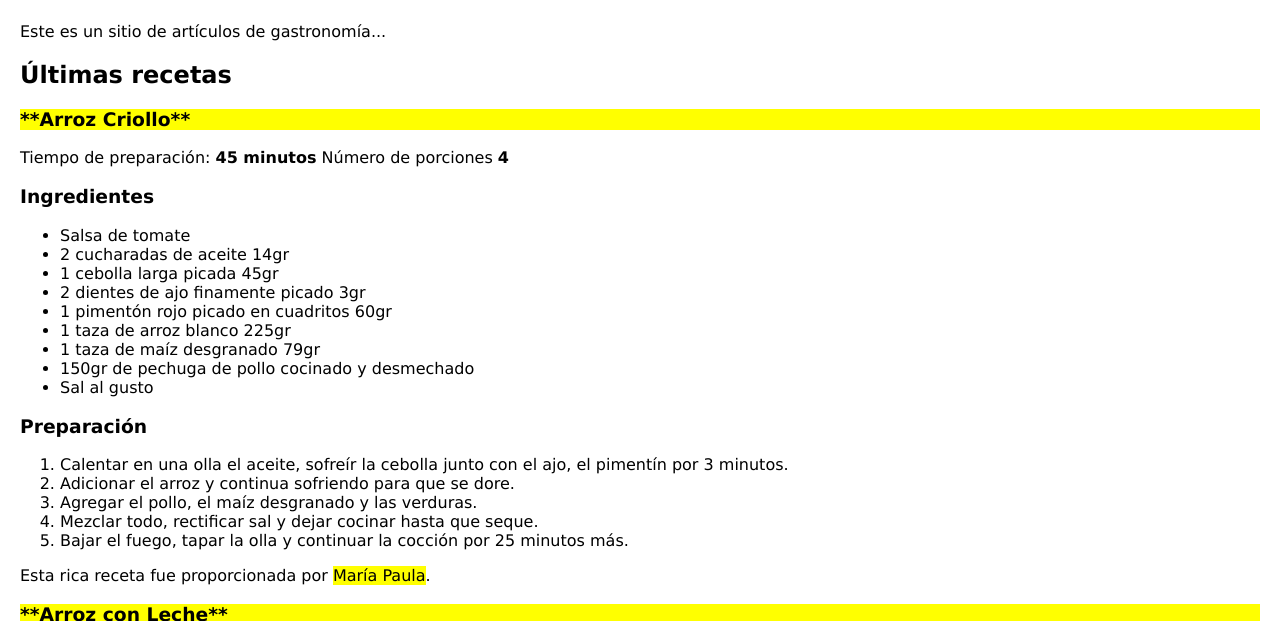
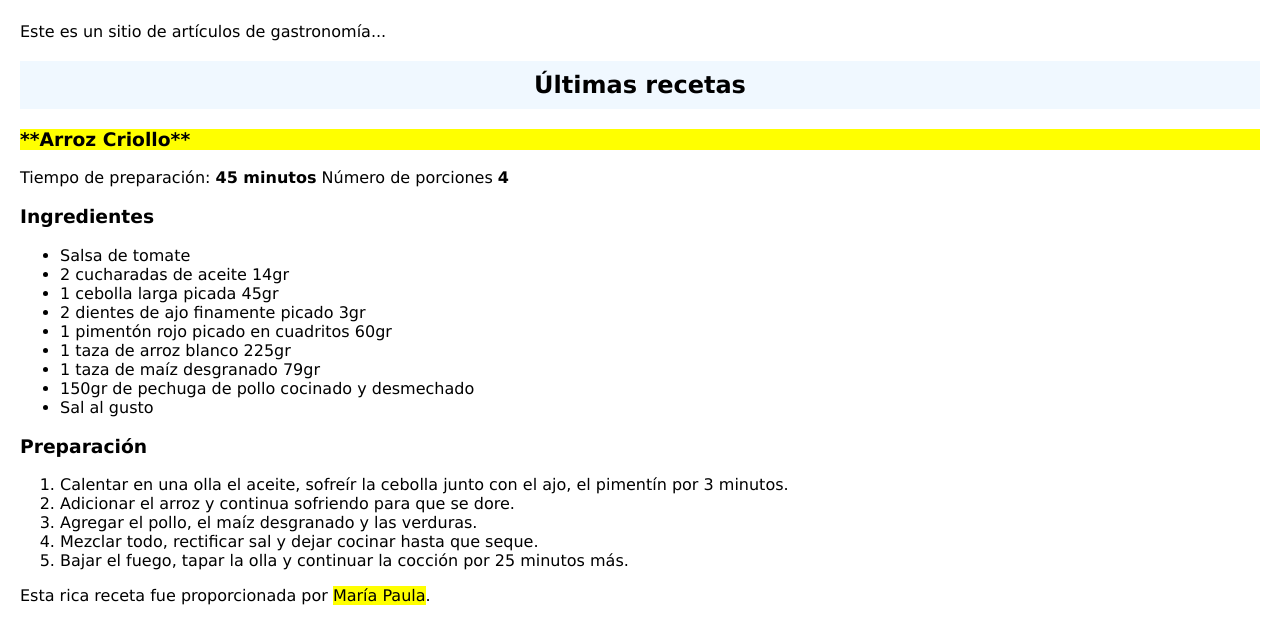
Before and after one commit to lpizarro2391/selectoresleccion3, a plain HTML site: page index.html in a window 1280 px wide. Shown: the part 199-820 px from the top of the page. Drawn offline with Linux system fonts and the light colour scheme.

Commit message:
Crear la clase titulo para h1 y definir: color de fondo a aliceblue, alineado central y padding de 10 píxeles

```diff
--- a/css/estilos.css
+++ b/css/estilos.css
@@ -9,3 +9,8 @@ body{
 #menu-principal{
 	padding: 10px 0px;
 }
+h1.titulo{
+	background-color: aliceblue;
+	text-align: center;
+	padding: 10px;
+}
```
